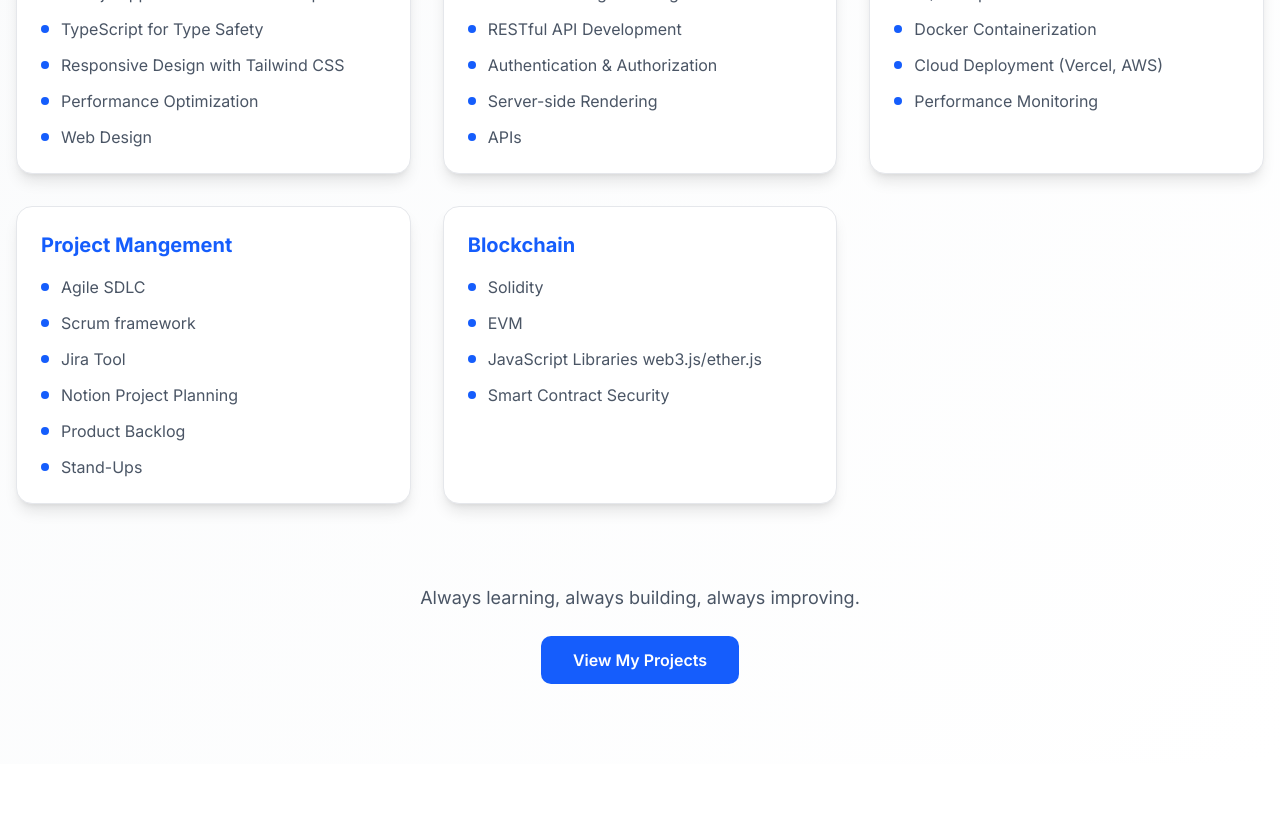
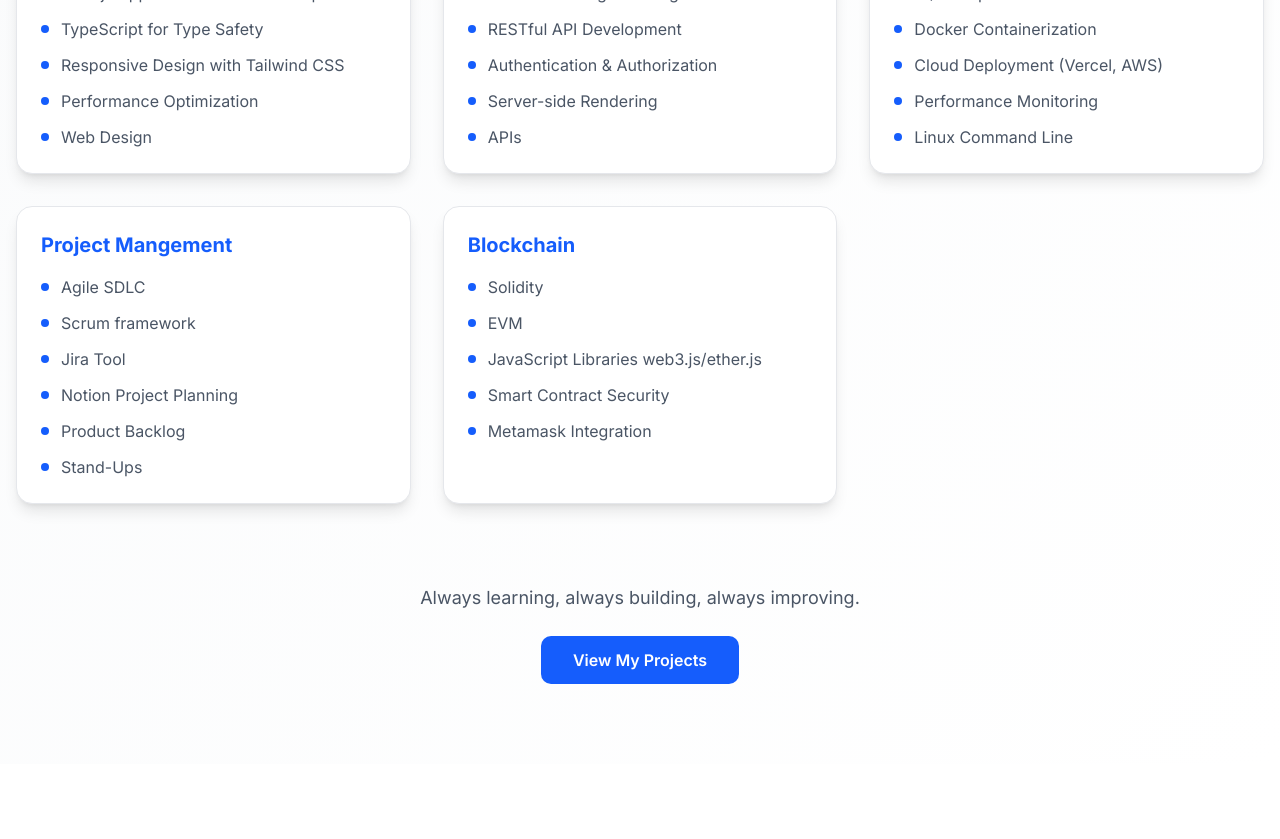
Before and after one commit to ahmed6913/saim-portfolio, a Next.js app: page / in a window 1280 px wide. Shown: the part 2960-3799 px from the top of the page. Built offline with nearby package versions, Linux system fonts and the light colour scheme.

Commit message:
added linux

```diff
--- a/src/components/experience-projects.jsx
+++ b/src/components/experience-projects.jsx
@@ -78,7 +78,8 @@ export default function ExperienceProjects() {
         "CI/CD Pipelines",
         "Docker Containerization",
         "Cloud Deployment (Vercel, AWS)",
-        "Performance Monitoring"
+        "Performance Monitoring",
+        "Linux Command Line"
       ]
     },
     {
@@ -99,7 +100,8 @@ export default function ExperienceProjects() {
         "Solidity",
         "EVM",
         "JavaScript Libraries web3.js/ether.js",
-        "Smart Contract Security"
+        "Smart Contract Security",
+        "Metamask Integration",
       ]
 
     }
```
